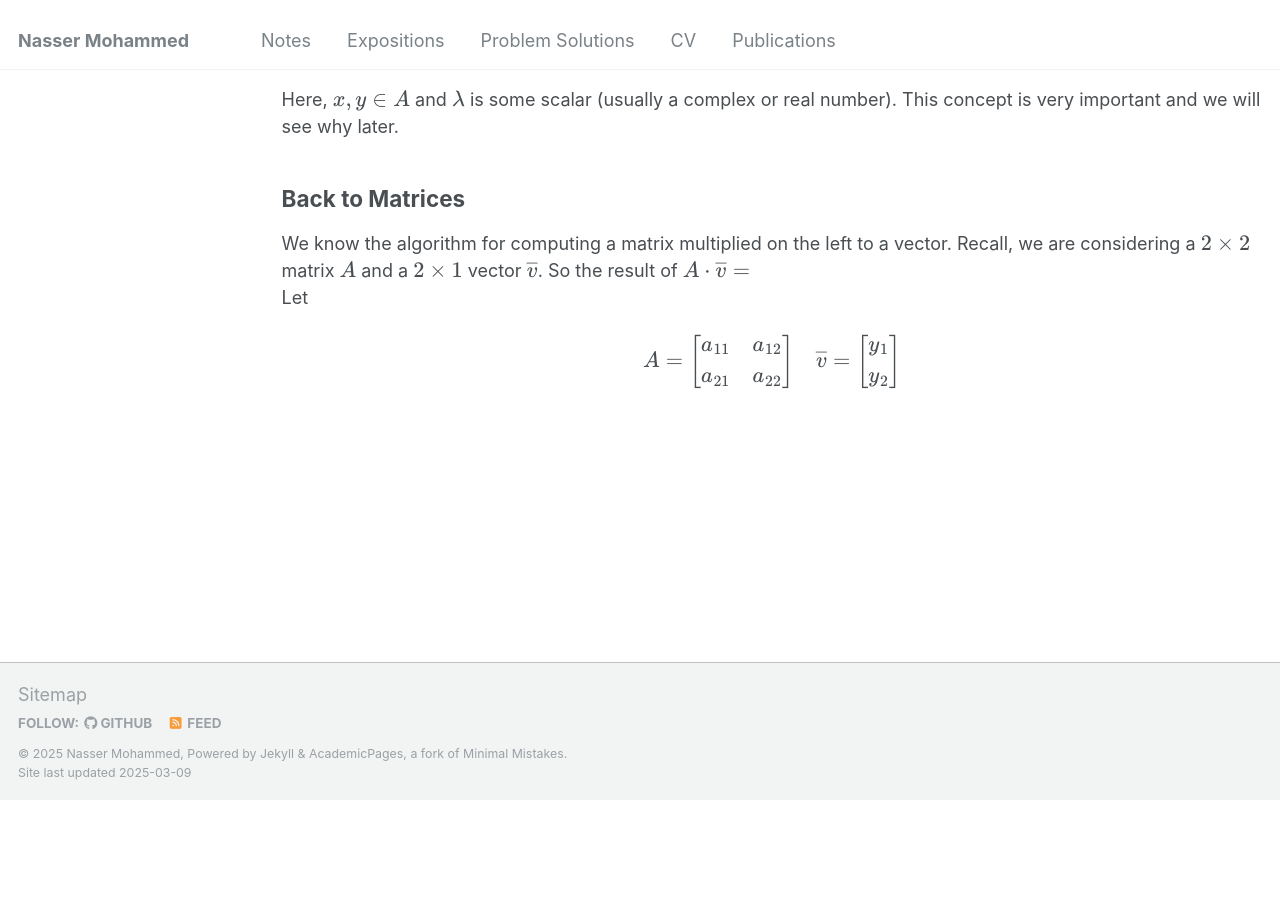
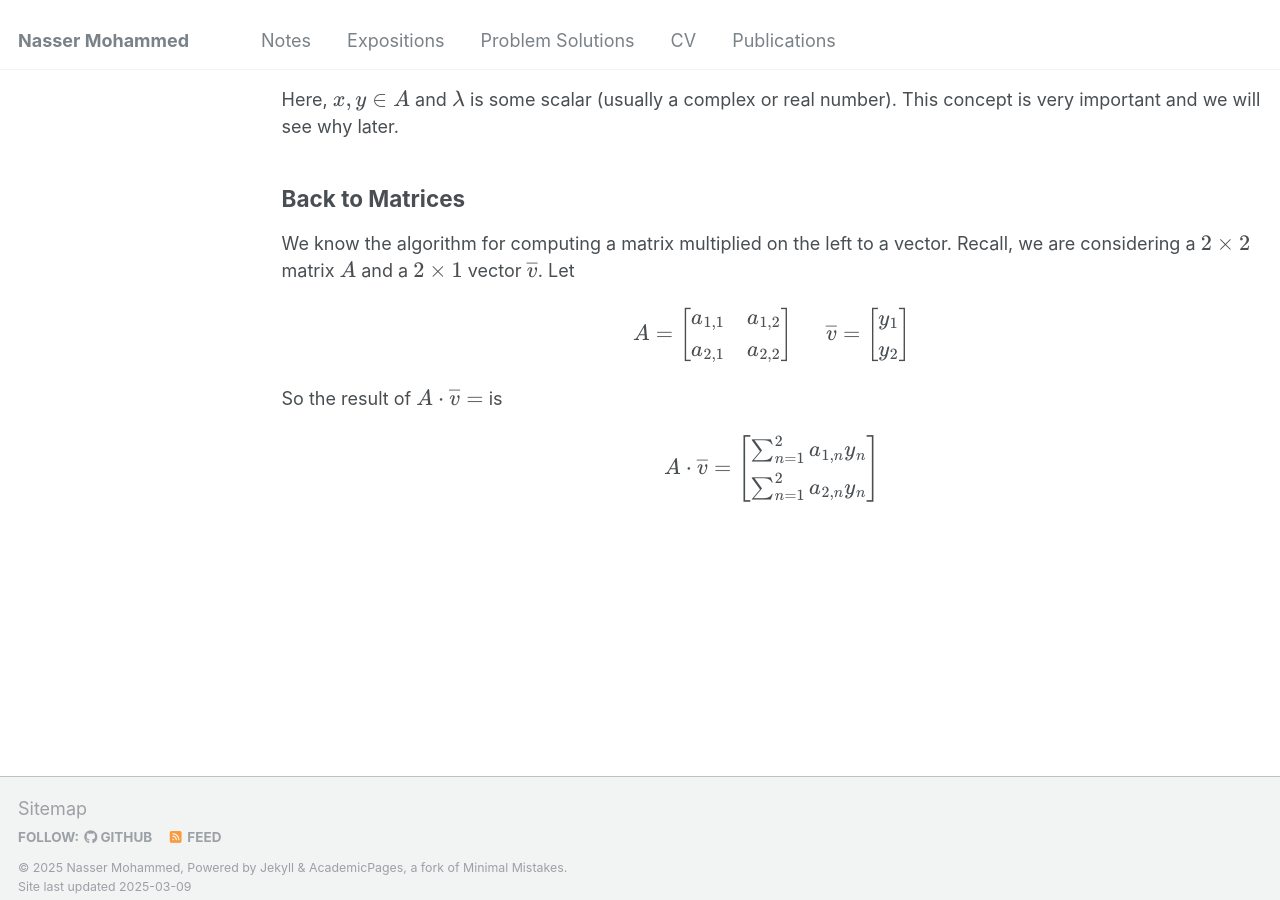
Before and after one commit to Nasser-Mohammed/Nasser-Mohammed.github.io, a Jekyll site: the page built from _pages/notes/linear-algebra/matrix.md, in a window 1280 px wide and 900 px high, scrolled down 1537 px. Built offline with Jekyll 4.4.1, drawn with Linux system fonts in a browser that asks for light colours; before the commit the page ends 2337 px from its top, so only the background shows below that.

Commit message:
Update matrix.md

```diff
--- a/_pages/notes/linear-algebra/matrix.md
+++ b/_pages/notes/linear-algebra/matrix.md
@@ -25,18 +25,27 @@ To really understand matrices, we must know what a linear map is. We say a map \
 Here, \\(x,y \in A\\) and \\(\lambda\\) is some scalar (usually a complex or real number). This concept is very important and we will see why later.
 
 ## Back to Matrices
-We know the algorithm for computing a matrix multiplied on the left to a vector. Recall, we are considering a \\(2\times 2\\) matrix \\(A\\) and a \\(2\times 1\\) vector \\(\overline{v}\\). So the result of \\(A\cdot \overline{v}=\\)\\
+We know the algorithm for computing a matrix multiplied on the left to a vector. Recall, we are considering a \\(2\times 2\\) matrix \\(A\\) and a \\(2\times 1\\) vector \\(\overline{v}\\).
 Let
 <div style="text-align: center;">
 $$
 A = \begin{bmatrix}
-a_{11} & a_{12} \\
-a_{21} & a_{22}
+a_{1,1} & a_{1,2} \\
+a_{2,1} & a_{2,2}
 \end{bmatrix}
-\ \ \ \
+\ \ \ \ \ \
 \overline{v} = \begin{bmatrix}
 y_{1}\\
 y_2
 \end{bmatrix}
 $$
 </div>
+So the result of \\(A\cdot \overline{v}=\\) is
+<div style="text-align: center;">
+$$
+A \cdot \overline{v} = \begin{bmatrix}
+\sum_{n=1}^2 a_{1,n}y_n \\
+\sum_{n=1}^2 a_{2,n}y_n
+\end{bmatrix}
+$$
+</div>
```
